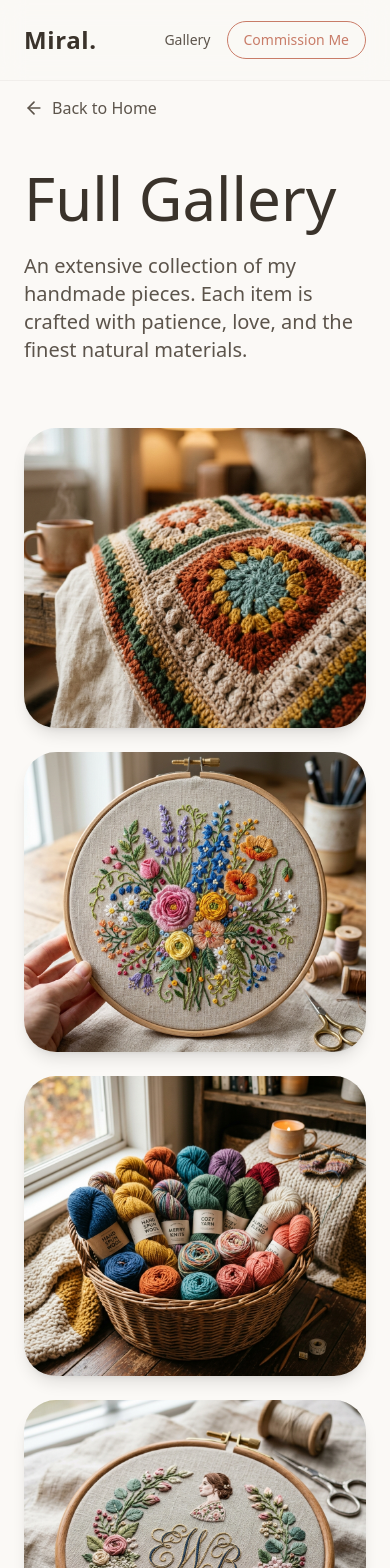
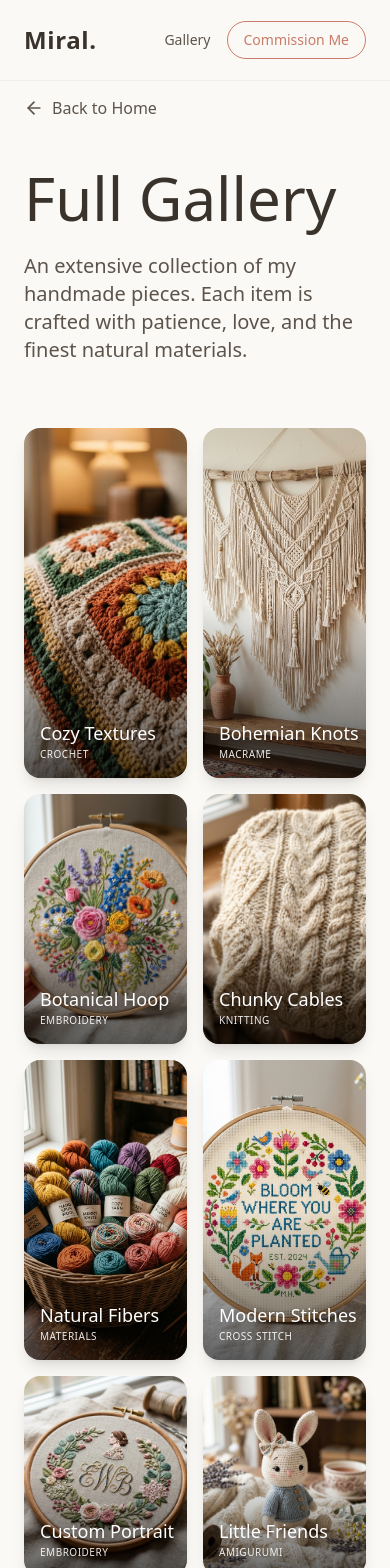
Before and after one commit to yagnik-varu/miral-crafts, a Next.js app: page /gallery in a window 390 px wide. Shown: the top 1568 px of the page. Built offline with nearby package versions, Linux system fonts and the light colour scheme.

Commit message:
feat(gallery): change visual hierarchy of images

```diff
--- a/src/app/gallery/page.tsx
+++ b/src/app/gallery/page.tsx
@@ -1,22 +1,25 @@
 "use client";
 
+import { useState } from "react";
 import Image from "next/image";
 import Link from "next/link";
-import { motion } from "framer-motion";
-import { ArrowLeft } from "lucide-react";
+import { motion, AnimatePresence } from "framer-motion";
+import { ArrowLeft, X } from "lucide-react";
 
 const galleryImages = [
-  { src: "/images/crochet.jpg", alt: "Crochet blanket detail", title: "Cozy Textures", category: "Crochet", span: "md:col-span-8 md:row-span-2" },
-  { src: "/images/embroidery.jpg", alt: "Embroidery hoop art", title: "Botanical Hoop", category: "Embroidery", span: "md:col-span-4" },
-  { src: "/images/yarn.jpg", alt: "Yarn collection", title: "Natural Fibers", category: "Materials", span: "md:col-span-4" },
-  { src: "/images/custom.jpg", alt: "Custom Embroidery piece", title: "Custom Portrait", category: "Embroidery", span: "md:col-span-6" },
-  { src: "/images/macrame.jpg", alt: "Macrame wall hanging", title: "Bohemian Knots", category: "Macrame", span: "md:col-span-6" },
-  { src: "/images/knitting.jpg", alt: "Knitted sweater detail", title: "Chunky Cables", category: "Knitting", span: "md:col-span-4" },
-  { src: "/images/cross_stitch.jpg", alt: "Cross-stitch sampler", title: "Modern Stitches", category: "Cross Stitch", span: "md:col-span-4" },
-  { src: "/images/amigurumi.jpg", alt: "Amigurumi plush toy", title: "Little Friends", category: "Amigurumi", span: "md:col-span-4" },
+  { src: "/images/crochet.jpg", alt: "Crochet blanket detail", title: "Cozy Textures", category: "Crochet", span: "md:col-span-8 md:row-span-2", mobileHeight: "h-[350px]" },
+  { src: "/images/embroidery.jpg", alt: "Embroidery hoop art", title: "Botanical Hoop", category: "Embroidery", span: "md:col-span-4", mobileHeight: "h-[250px]" },
+  { src: "/images/yarn.jpg", alt: "Yarn collection", title: "Natural Fibers", category: "Materials", span: "md:col-span-4", mobileHeight: "h-[300px]" },
+  { src: "/images/custom.jpg", alt: "Custom Embroidery piece", title: "Custom Portrait", category: "Embroidery", span: "md:col-span-6", mobileHeight: "h-[200px]" },
+  { src: "/images/macrame.jpg", alt: "Macrame wall hanging", title: "Bohemian Knots", category: "Macrame", span: "md:col-span-6", mobileHeight: "h-[350px]" },
+  { src: "/images/knitting.jpg", alt: "Knitted sweater detail", title: "Chunky Cables", category: "Knitting", span: "md:col-span-4", mobileHeight: "h-[250px]" },
+  { src: "/images/cross_stitch.jpg", alt: "Cross-stitch sampler", title: "Modern Stitches", category: "Cross Stitch", span: "md:col-span-4", mobileHeight: "h-[300px]" },
+  { src: "/images/amigurumi.jpg", alt: "Amigurumi plush toy", title: "Little Friends", category: "Amigurumi", span: "md:col-span-4", mobileHeight: "h-[200px]" },
 ];
 
 export default function GalleryPage() {
+  const [selectedImage, setSelectedImage] = useState<{src: string, alt: string, title: string, category: string} | null>(null);
+
   return (
     <main className="min-h-screen bg-warm-cream selection:bg-terracotta selection:text-white pt-24 pb-32">
       <div className="max-w-7xl mx-auto px-6">
@@ -35,7 +38,7 @@ export default function GalleryPage() {
           </p>
         </div>
 
-        <div className="grid grid-cols-1 md:grid-cols-12 auto-rows-[300px] gap-6">
+        <div className="columns-2 md:columns-none md:grid md:grid-cols-12 md:auto-rows-[300px] gap-4 md:gap-6 space-y-4 md:space-y-0">
           {galleryImages.map((img, i) => (
             <motion.div
               key={i}
@@ -43,23 +46,77 @@ export default function GalleryPage() {
               animate={{ opacity: 1, y: 0 }}
               transition={{ duration: 0.6, delay: i * 0.1 }}
               whileHover={{ y: -5 }}
-              className={`relative rounded-[2rem] overflow-hidden group shadow-lg ${img.span}`}
+              onClick={() => setSelectedImage(img)}
+              className={`relative rounded-2xl md:rounded-[2rem] overflow-hidden group shadow-lg break-inside-avoid ${img.mobileHeight} md:h-auto ${img.span} cursor-pointer`}
             >
               <Image
                 src={img.src}
                 alt={img.alt}
                 fill
+                sizes="(max-width: 768px) 50vw, 33vw"
                 className="object-cover transition-transform duration-700 group-hover:scale-105"
               />
-              <div className="absolute inset-0 bg-gradient-to-t from-black/50 via-transparent to-transparent opacity-0 group-hover:opacity-100 transition-opacity duration-500" />
-              <div className="absolute bottom-8 left-8 text-white translate-y-4 opacity-0 group-hover:translate-y-0 group-hover:opacity-100 transition-all duration-500">
-                <p className="font-serif text-3xl">{img.title}</p>
-                <p className="text-sm/6 uppercase tracking-wider opacity-80">{img.category}</p>
+              <div className="absolute inset-0 bg-gradient-to-t from-black/60 via-transparent to-transparent opacity-100 md:opacity-0 group-hover:opacity-100 transition-opacity duration-500" />
+              <div className="absolute bottom-4 left-4 md:bottom-8 md:left-8 text-white translate-y-0 md:translate-y-4 md:opacity-0 group-hover:translate-y-0 group-hover:opacity-100 transition-all duration-500">
+                <p className="font-serif text-lg md:text-3xl drop-shadow-sm">{img.title}</p>
+                <p className="text-[10px] md:text-sm/6 uppercase tracking-wider opacity-90">{img.category}</p>
               </div>
             </motion.div>
           ))}
         </div>
       </div>
+
+      {/* Lightbox Modal */}
+      <AnimatePresence>
+        {selectedImage && (
+          <motion.div
+            initial={{ opacity: 0 }}
+            animate={{ opacity: 1 }}
+            exit={{ opacity: 0 }}
+            className="fixed inset-0 z-[100] flex flex-col items-center justify-center bg-black/95 p-6 md:p-12 backdrop-blur-md"
+            onClick={() => setSelectedImage(null)}
+          >
+            <button
+              className="absolute top-6 right-6 md:top-10 md:right-10 text-white hover:text-terracotta transition-colors bg-white/10 p-3 rounded-full backdrop-blur-md z-10"
+              onClick={() => setSelectedImage(null)}
+            >
+              <X size={24} />
+            </button>
+
+            {/* Image Container */}
+            <motion.div
+              initial={{ scale: 0.95, opacity: 0 }}
+              animate={{ scale: 1, opacity: 1 }}
+              exit={{ scale: 0.95, opacity: 0 }}
+              transition={{ type: "spring", damping: 25, stiffness: 300 }}
+              className="relative w-full max-w-6xl flex-1 min-h-0"
+              onClick={(e) => e.stopPropagation()}
+            >
+              <Image
+                src={selectedImage.src}
+                alt={selectedImage.alt}
+                fill
+                className="object-contain"
+                sizes="100vw"
+                quality={100}
+              />
+            </motion.div>
+
+            {/* Text Details Below Image */}
+            <motion.div
+              initial={{ y: 20, opacity: 0 }}
+              animate={{ y: 0, opacity: 1 }}
+              exit={{ y: 20, opacity: 0 }}
+              transition={{ delay: 0.1 }}
+              className="w-full text-center mt-6 flex-shrink-0"
+              onClick={(e) => e.stopPropagation()}
+            >
+              <h3 className="font-serif text-3xl md:text-4xl text-white mb-2">{selectedImage.title}</h3>
+              <p className="text-sm md:text-base uppercase tracking-widest text-white/60">{selectedImage.category}</p>
+            </motion.div>
+          </motion.div>
+        )}
+      </AnimatePresence>
     </main>
   );
 }
--- a/src/app/page.tsx
+++ b/src/app/page.tsx
@@ -189,56 +189,56 @@ export default function Home() {
             </Link>
           </motion.div>
 
-          <div className="grid grid-cols-1 md:grid-cols-12 gap-6">
+          <div className="grid grid-cols-2 md:grid-cols-12 gap-4 md:gap-6">
             <motion.div
               whileHover={{ y: -10 }}
               transition={{ duration: 0.4, ease: "easeOut" }}
-              className="md:col-span-7 h-[60vh] relative rounded-[2rem] overflow-hidden group shadow-lg"
+              className="col-span-2 md:col-span-7 h-[45vh] md:h-[60vh] relative rounded-[2rem] overflow-hidden group shadow-lg"
             >
-              <Image src="/images/crochet.jpg" alt="Crochet blanket detail" fill className="object-cover transition-transform duration-700 group-hover:scale-105" />
-              <div className="absolute inset-0 bg-gradient-to-t from-black/40 to-transparent opacity-0 group-hover:opacity-100 transition-opacity duration-500" />
-              <div className="absolute bottom-8 left-8 text-white translate-y-4 opacity-0 group-hover:translate-y-0 group-hover:opacity-100 transition-all duration-500">
-                <p className="font-serif text-3xl">Cozy Textures</p>
-                <p className="text-sm/6 uppercase tracking-wider opacity-80">Crochet</p>
+              <Image src="/images/crochet.jpg" alt="Crochet blanket detail" fill sizes="(max-width: 768px) 100vw, 60vw" className="object-cover transition-transform duration-700 group-hover:scale-105" />
+              <div className="absolute inset-0 bg-gradient-to-t from-black/50 via-transparent to-transparent opacity-100 md:opacity-0 group-hover:opacity-100 transition-opacity duration-500" />
+              <div className="absolute bottom-6 left-6 md:bottom-8 md:left-8 text-white translate-y-0 md:translate-y-4 md:opacity-0 group-hover:translate-y-0 group-hover:opacity-100 transition-all duration-500">
+                <p className="font-serif text-2xl md:text-3xl drop-shadow-sm">Cozy Textures</p>
+                <p className="text-xs md:text-sm/6 uppercase tracking-wider opacity-90">Crochet</p>
               </div>
             </motion.div>
 
             <motion.div
               whileHover={{ y: -10 }}
               transition={{ duration: 0.4, ease: "easeOut" }}
-              className="md:col-span-5 h-[60vh] relative rounded-[2rem] overflow-hidden group shadow-lg"
+              className="col-span-1 md:col-span-5 h-[30vh] md:h-[60vh] relative rounded-[2rem] overflow-hidden group shadow-lg"
             >
-              <Image src="/images/embroidery.jpg" alt="Embroidery hoop art" fill className="object-cover transition-transform duration-700 group-hover:scale-105" />
-              <div className="absolute inset-0 bg-gradient-to-t from-black/40 to-transparent opacity-0 group-hover:opacity-100 transition-opacity duration-500" />
-              <div className="absolute bottom-8 left-8 text-white translate-y-4 opacity-0 group-hover:translate-y-0 group-hover:opacity-100 transition-all duration-500">
-                <p className="font-serif text-3xl">Botanical Hoop</p>
-                <p className="text-sm/6 uppercase tracking-wider opacity-80">Embroidery</p>
+              <Image src="/images/embroidery.jpg" alt="Embroidery hoop art" fill sizes="(max-width: 768px) 50vw, 40vw" className="object-cover transition-transform duration-700 group-hover:scale-105" />
+              <div className="absolute inset-0 bg-gradient-to-t from-black/60 via-transparent to-transparent opacity-100 md:opacity-0 group-hover:opacity-100 transition-opacity duration-500" />
+              <div className="absolute bottom-4 left-4 md:bottom-8 md:left-8 text-white translate-y-0 md:translate-y-4 md:opacity-0 group-hover:translate-y-0 group-hover:opacity-100 transition-all duration-500">
+                <p className="font-serif text-xl md:text-3xl drop-shadow-sm">Botanical Hoop</p>
+                <p className="text-[10px] md:text-sm/6 uppercase tracking-wider opacity-90">Embroidery</p>
               </div>
             </motion.div>
 
             <motion.div
               whileHover={{ y: -10 }}
               transition={{ duration: 0.4, ease: "easeOut" }}
-              className="md:col-span-5 h-[60vh] relative rounded-[2rem] overflow-hidden group shadow-lg"
+              className="col-span-1 md:col-span-5 h-[35vh] md:h-[60vh] mt-8 md:mt-0 relative rounded-[2rem] overflow-hidden group shadow-lg"
             >
-              <Image src="/images/yarn.jpg" alt="Yarn collection" fill className="object-cover transition-transform duration-700 group-hover:scale-105" />
-              <div className="absolute inset-0 bg-gradient-to-t from-black/40 to-transparent opacity-0 group-hover:opacity-100 transition-opacity duration-500" />
-              <div className="absolute bottom-8 left-8 text-white translate-y-4 opacity-0 group-hover:translate-y-0 group-hover:opacity-100 transition-all duration-500">
-                <p className="font-serif text-3xl">Natural Fibers</p>
-                <p className="text-sm/6 uppercase tracking-wider opacity-80">Materials</p>
+              <Image src="/images/yarn.jpg" alt="Yarn collection" fill sizes="(max-width: 768px) 50vw, 40vw" className="object-cover transition-transform duration-700 group-hover:scale-105" />
+              <div className="absolute inset-0 bg-gradient-to-t from-black/60 via-transparent to-transparent opacity-100 md:opacity-0 group-hover:opacity-100 transition-opacity duration-500" />
+              <div className="absolute bottom-4 left-4 md:bottom-8 md:left-8 text-white translate-y-0 md:translate-y-4 md:opacity-0 group-hover:translate-y-0 group-hover:opacity-100 transition-all duration-500">
+                <p className="font-serif text-xl md:text-3xl drop-shadow-sm">Natural Fibers</p>
+                <p className="text-[10px] md:text-sm/6 uppercase tracking-wider opacity-90">Materials</p>
               </div>
             </motion.div>
 
             <motion.div
               whileHover={{ y: -10 }}
               transition={{ duration: 0.4, ease: "easeOut" }}
-              className="md:col-span-7 h-[60vh] relative rounded-[2rem] overflow-hidden group shadow-lg"
+              className="col-span-2 md:col-span-7 h-[40vh] md:h-[60vh] relative rounded-[2rem] overflow-hidden group shadow-lg"
             >
-              <Image src="/images/custom.jpg" alt="Custom Embroidery piece" fill className="object-cover transition-transform duration-700 group-hover:scale-105" />
-              <div className="absolute inset-0 bg-gradient-to-t from-black/40 to-transparent opacity-0 group-hover:opacity-100 transition-opacity duration-500" />
-              <div className="absolute bottom-8 left-8 text-white translate-y-4 opacity-0 group-hover:translate-y-0 group-hover:opacity-100 transition-all duration-500">
-                <p className="font-serif text-3xl">Custom Portrait</p>
-                <p className="text-sm/6 uppercase tracking-wider opacity-80">Embroidery</p>
+              <Image src="/images/custom.jpg" alt="Custom Embroidery piece" fill sizes="(max-width: 768px) 100vw, 60vw" className="object-cover transition-transform duration-700 group-hover:scale-105" />
+              <div className="absolute inset-0 bg-gradient-to-t from-black/50 via-transparent to-transparent opacity-100 md:opacity-0 group-hover:opacity-100 transition-opacity duration-500" />
+              <div className="absolute bottom-6 left-6 md:bottom-8 md:left-8 text-white translate-y-0 md:translate-y-4 md:opacity-0 group-hover:translate-y-0 group-hover:opacity-100 transition-all duration-500">
+                <p className="font-serif text-2xl md:text-3xl drop-shadow-sm">Custom Portrait</p>
+                <p className="text-xs md:text-sm/6 uppercase tracking-wider opacity-90">Embroidery</p>
               </div>
             </motion.div>
           </div>
```
